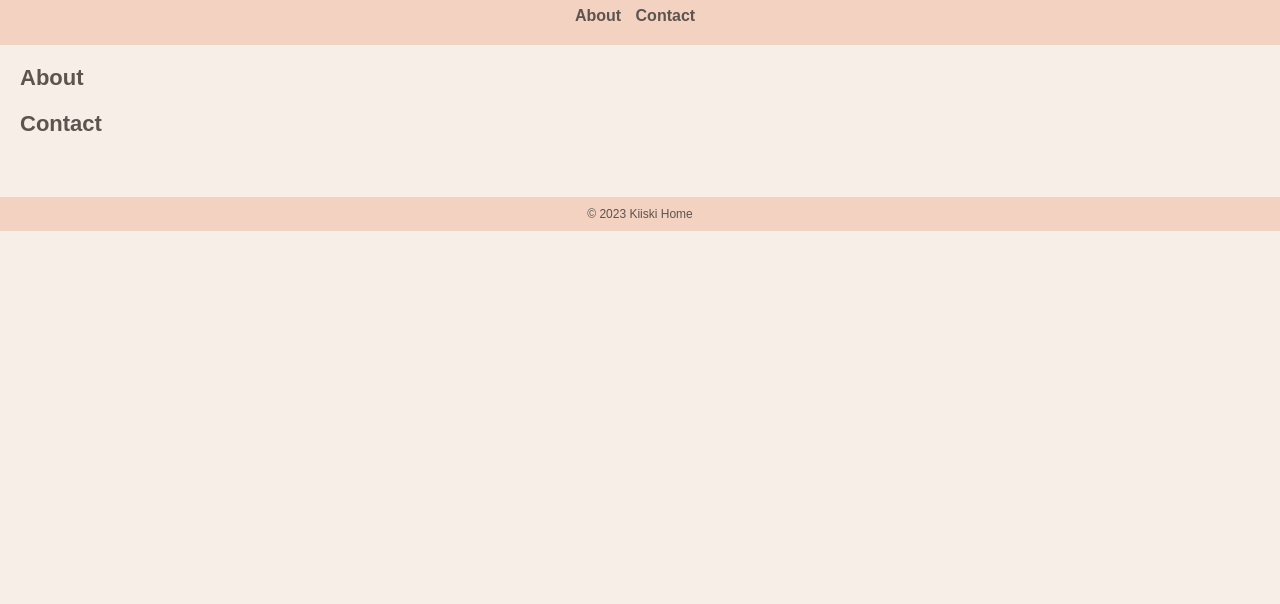
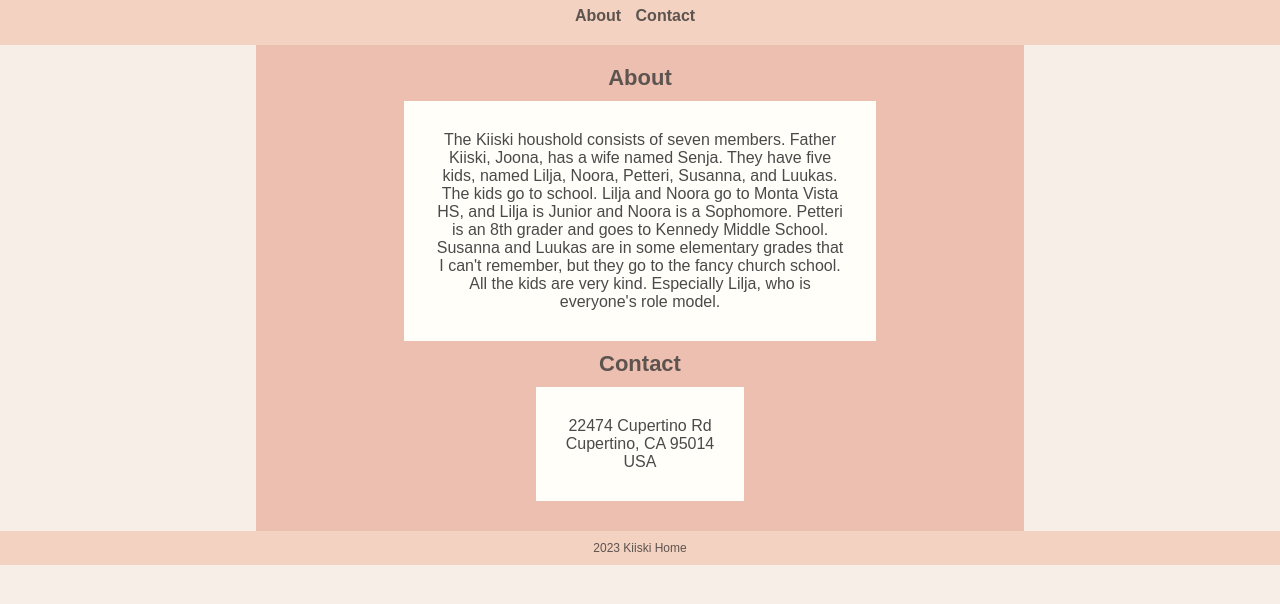
Before and after one commit to LiljaKiiski/kiiski-home, a plain HTML site: page site/index.htm in a window 1280 px wide. Shown: the part 90-694 px from the top of the page. Drawn offline with Linux system fonts and the light colour scheme.

Commit message:
Site save, looking nice

```diff
--- a/site/assets/style.css
+++ b/site/assets/style.css
@@ -51,13 +51,28 @@ nav ul li a {
 }
 
 /* MAIN */
-
 .main {
+    margin-left: 20vw;
+    margin-right: 20vw;
     padding: 20px;
+    background: #ecbfb0;
 }
 
-div {
-    margin-bottom: 20px;
+.section {
+    margin-bottom: 10px;
+    text-align: center;
+}
+
+.section ul {
+    display: inline-block;
+    list-style-type: none;
+}
+
+.section .info {
+    background: #fffef8;
+    padding: 30px;
+    margin-left: 10vw;
+    margin-right: 10vw;
 }
 
 /* FOOTER */
--- a/site/index.htm
+++ b/site/index.htm
@@ -18,18 +18,34 @@
 		</header>
 
 		<div class="main">
-			<div id="about">
+			<div class="section" id="about">
 				<h2>About</h2>
+				<p class="info">
+					The Kiiski houshold consists of seven members. Father Kiiski,
+					Joona, has a wife named Senja. They have five kids, named Lilja,
+					Noora, Petteri, Susanna, and Luukas. The kids go to school.
+					Lilja and Noora go to Monta Vista HS, and Lilja is Junior and
+					Noora is a Sophomore. Petteri is an 8th grader and goes to Kennedy
+					Middle School. Susanna and Luukas are in some elementary grades that
+					I can't remember, but they go to the fancy church school. All the kids
+					are very kind. Especially Lilja, who is everyone's role model.
+				</p>
 
 			</div>
 
-			<div id="contact">
+			<div class="section" id="contact">
 				<h2>Contact</h2>
+
+				<ul class="info">
+					<li>22474 Cupertino Rd</li>
+					<li>Cupertino, CA 95014</li>
+					<li>USA</li>
+				</ul>
 			</div>
 		</div>
 
 		<footer>
-			<p>&copy; 2023 Kiiski Home</p>
+			<p>2023 Kiiski Home</p>
 		</footer>
 	</body>
 </html>
```
